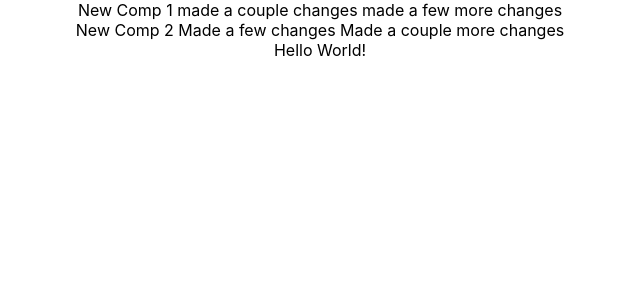
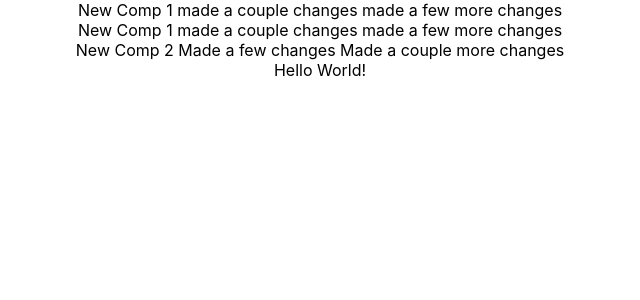
Before and after one commit to danberkeland/bpbvite, a React (Create React App) app: page / in a window 1280 px wide. Shown: the top 300 px of the page, without its empty margins (320-960 px from the left). Built offline with nearby package versions, Linux system fonts and the light colour scheme.

Commit message:
added feature

```diff
--- a/src/newComp1.js
+++ b/src/newComp1.js
@@ -1,13 +1,19 @@
 
+import React from 'react';
 import './App.css';
+import SubComp1 from './subComp1';
 
 function NewComp1() {
   return (
-    <div className="App">
+    <React.Fragment>
+      <SubComp1 />
+      <div className="App">
      New Comp 1
      made a couple changes
      made a few more changes
     </div>
+    </React.Fragment>
+
   );
 }
 
--- /dev/null
+++ b/src/subComp1.js
@@ -0,0 +1,14 @@
+
+import './App.css';
+
+function SubComp1() {
+  return (
+    <div className="App">
+     New Comp 1
+     made a couple changes
+     made a few more changes
+    </div>
+  );
+}
+
+export default SubComp1;
```
